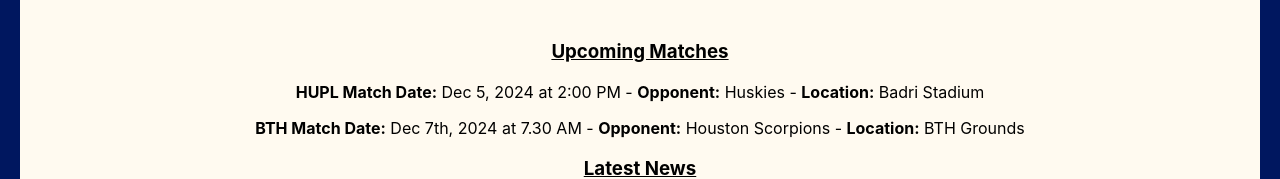
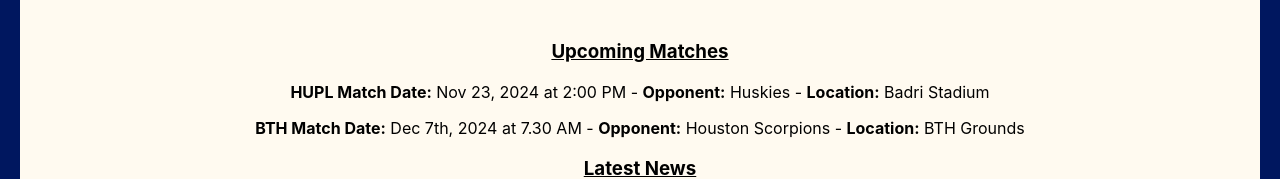
Before and after one commit to downtowndynamitz/downtowndynamitz, a React (Create React App) app: page / in a window 1280 px wide. Shown: the part 1358-1537 px from the top of the page. Built offline with nearby package versions, Linux system fonts and the light colour scheme.

Commit message:
chnagetimeschedule

```diff
--- a/src/components/Home.js
+++ b/src/components/Home.js
@@ -13,7 +13,7 @@ const Home = () => {
                 <h3>Upcoming Matches</h3>
                 <div className='hupl'>
 
-                <p><strong>HUPL Match Date:</strong> Dec 5, 2024 at 2:00 PM - <strong>Opponent:</strong> Huskies - <strong>Location:</strong> Badri Stadium</p>
+                <p><strong>HUPL Match Date:</strong> Nov 23, 2024 at 2:00 PM - <strong>Opponent:</strong> Huskies - <strong>Location:</strong> Badri Stadium</p>
                 </div>
                 <div className='bth'>
 
```
